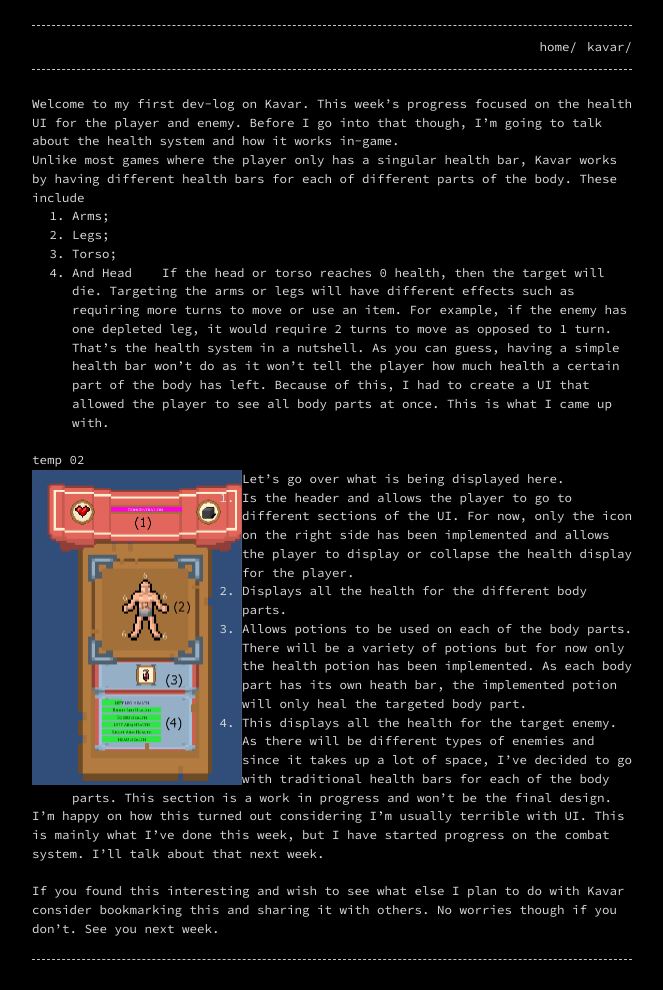
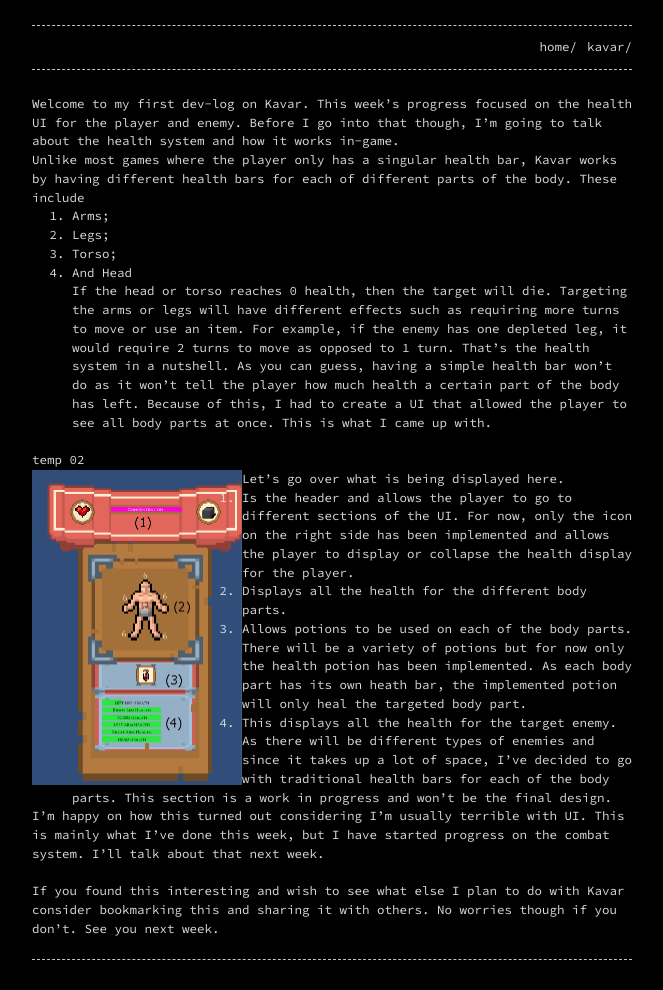
Before and after one commit to KyleS01/KyleS01.github.io, a Jekyll site: the page built from _posts/2020-6-14-Kavar Log 1.markdown, in a window 1280 px wide. Shown: the whole page, without its empty margins (308-971 px from the left). Built offline with Jekyll 4.4.1, drawn with Linux system fonts in a browser that asks for light colours.

Commit message:
Update 2020-6-14-Kavar Log 1.markdown

```diff
--- a/_posts/2020-6-14-Kavar Log 1.markdown
+++ b/_posts/2020-6-14-Kavar Log 1.markdown
@@ -10,7 +10,7 @@ Unlike most games where the player only has a singular health bar, Kavar works b
 2. Legs;
 3. Torso;
 4. And Head
-&nbsp;&nbsp;
+<br>
 If the head or torso reaches 0 health, then the target will die. Targeting the arms or legs will have different effects such as requiring more turns to move or use an item. For example, if the enemy has one depleted leg, it would require 2 turns to move as opposed to 1 turn.
 That’s the health system in a nutshell. As you can guess, having a simple health bar won’t do as it won’t tell the player how much health a certain part of the body has left. Because of this, I had to create a UI that allowed the player to see all body parts at once. This is what I came up with.
 
```
